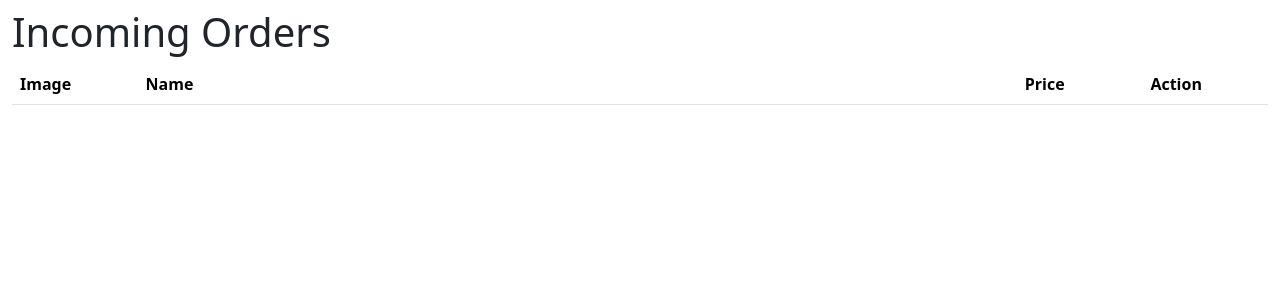
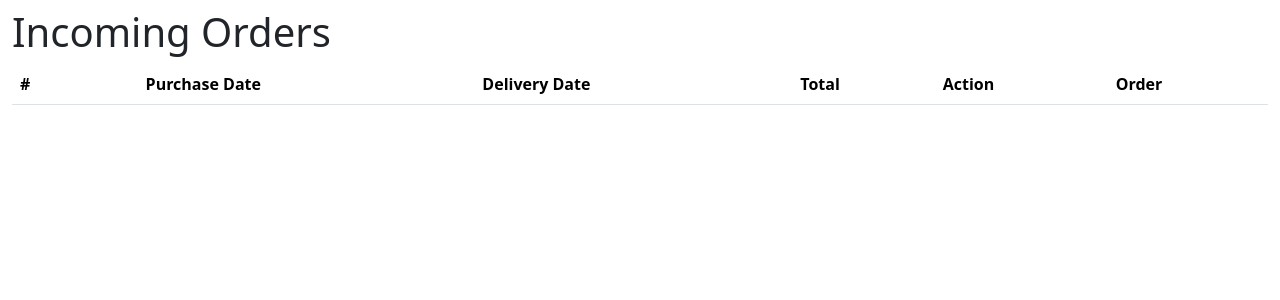
Before and after one commit to mochiSDK/UniDesk, a PHP site: page /incoming_orders.php in a window 1280 px wide. Shown: the part 56-356 px from the top of the page. Run offline with PHP 8.4, Linux system fonts and the light colour scheme; the visitor is signed in with stand-in values (Sample User, id 1); tables that the repository leaves empty or names only in its code hold one stand-in row (values such as "Sample post"); lists and menus that the app fills with data are empty.

Commit message:
Improved orders page with more info in table

```diff
--- a/db/database_helper.php
+++ b/db/database_helper.php
@@ -88,16 +88,29 @@ class DatabaseHelper {
         return $statement->get_result()->fetch_all(MYSQLI_ASSOC);
     }
 
-    public function getIncomingOrders() {
-        $query = "SELECT Name, Picture, Price
-            FROM PRODUCTS p
-            JOIN includes i ON p.ProductId = i.ProductId
-            JOIN ONLINE_ORDERS o ON o.OrderId = i.OrderId
-            WHERE o.Status = 'Pending'
+    public function getIncomingOrdersIdsDatesTotal() {
+        $query = "SELECT DISTINCT o.OrderId, o.PurchaseDate, o.DeliveryDate, o.Total
+            FROM includes i
+            LEFT JOIN ONLINE_ORDERS o ON o.OrderId = i.OrderId
+            WHERE Status = 'Pending'
         ";
         $statement = $this->db->prepare($query);
         $statement->execute();
         return $statement->get_result()->fetch_all(MYSQLI_ASSOC);
     }
 
+    public function getOrderDetails($id) {
+        $query = "SELECT Name, Brand, Price
+            FROM PRODUCTS p
+            JOIN includes i ON p.ProductId = i.ProductId
+            JOIN ONLINE_ORDERS o ON o.OrderId = i.OrderId
+            WHERE o.Status = 'Pending'
+            AND o.OrderId = ?
+        ";
+        $statement = $this->db->prepare($query);
+        $statement->bind_param("s", $id);
+        $statement->execute();
+        return $statement->get_result()->fetch_all(MYSQLI_ASSOC);
+    }
+
 }
--- a/incoming_orders.php
+++ b/incoming_orders.php
@@ -1,7 +1,13 @@
 <?php
 require_once("bootstrap.php");
 
-$templateParams["orders"] = $db_helper->getIncomingOrders();
+$templateParams["ordersIdsDatesTotal"] = $db_helper->getIncomingOrdersIdsDatesTotal();
+
+$orderDetails = [];
+foreach ($templateParams["ordersIdsDatesTotal"] as $order) {
+    $orderDetails[$order["OrderId"]] = $db_helper->getOrderDetails($order["OrderId"]);
+}
+$templateParams["orderDetails"] = $orderDetails;
 
 require("templates/orders.php");
 ?>
--- a/templates/orders.php
+++ b/templates/orders.php
@@ -15,19 +15,42 @@
         <table class="table">
             <thead>
                 <tr>
-                    <th scope="col" style="width: 10%;">Image</th>
-                    <th scope="col">Name</th>
-                    <th scope="col" style="width: 10%;">Price</th>
-                    <th scope="col" style="width: 10%;">Action</th>
+                    <th scope="col" style="width: 10%;">#</th>
+                    <th scope="col">Purchase Date</th>
+                    <th scope="col">Delivery Date</th>
+                    <th scope="col">Total</th>
+                    <th scope="col">Action</th>
+                    <th scope="col">Order</th>
                 </tr>
             </thead>
             <tbody>
-                <?php foreach ($templateParams["orders"] as $order): ?>
+                <?php foreach ($templateParams["ordersIdsDatesTotal"] as $order): ?>
                     <tr>
-                        <td><img src="<?php echo $order["Picture"] ?>" class="img-thumbnail" alt="Order Picture"></td>
-                        <td><?php echo $order["Name"] ?></td>
-                        <td><?php echo $order["Price"] ?>€</td>
+                        <td><?php echo $order["OrderId"] ?></td>
+                        <td><?php echo $order["PurchaseDate"] ?></td>
+                        <td><?php echo $order["DeliveryDate"] ?></td>
+                        <td><?php echo $order["Total"] ?>€</td>
                         <td><button type="button" class="btn btn-primary">Ship</button></td>
+                        <td>
+                            <table class="table">
+                                <thead>
+                                    <tr>
+                                        <th scope="col" style="width: 50%;">Name</th>
+                                        <th scope="col">Brand</th>
+                                        <th scope="col">Price</th>
+                                    </tr>
+                                </thead>
+                                <tbody>
+                                    <?php foreach ($templateParams["orderDetails"][$order["OrderId"]] as $orderDetail): ?>
+                                        <tr>
+                                            <td><?php echo $orderDetail["Name"] ?></td>
+                                            <td><?php echo $orderDetail["Brand"] ?></td>
+                                            <td><?php echo $orderDetail["Price"] ?></td>
+                                        </tr>
+                                    <?php endforeach; ?>
+                                </tbody>
+                            </table>
+                        </td>
                     </tr>
                 <?php endforeach; ?>
             </tbody>
```
